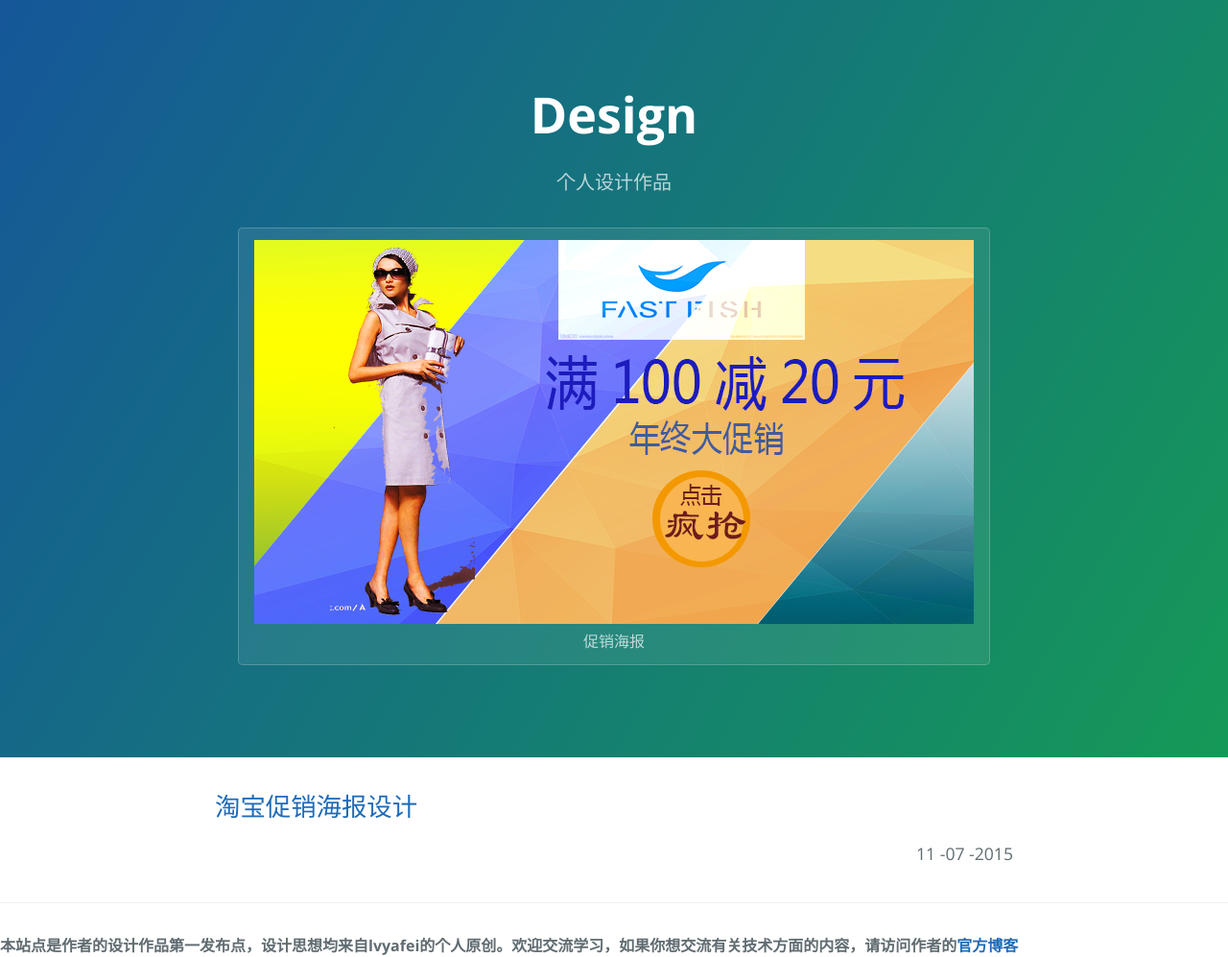
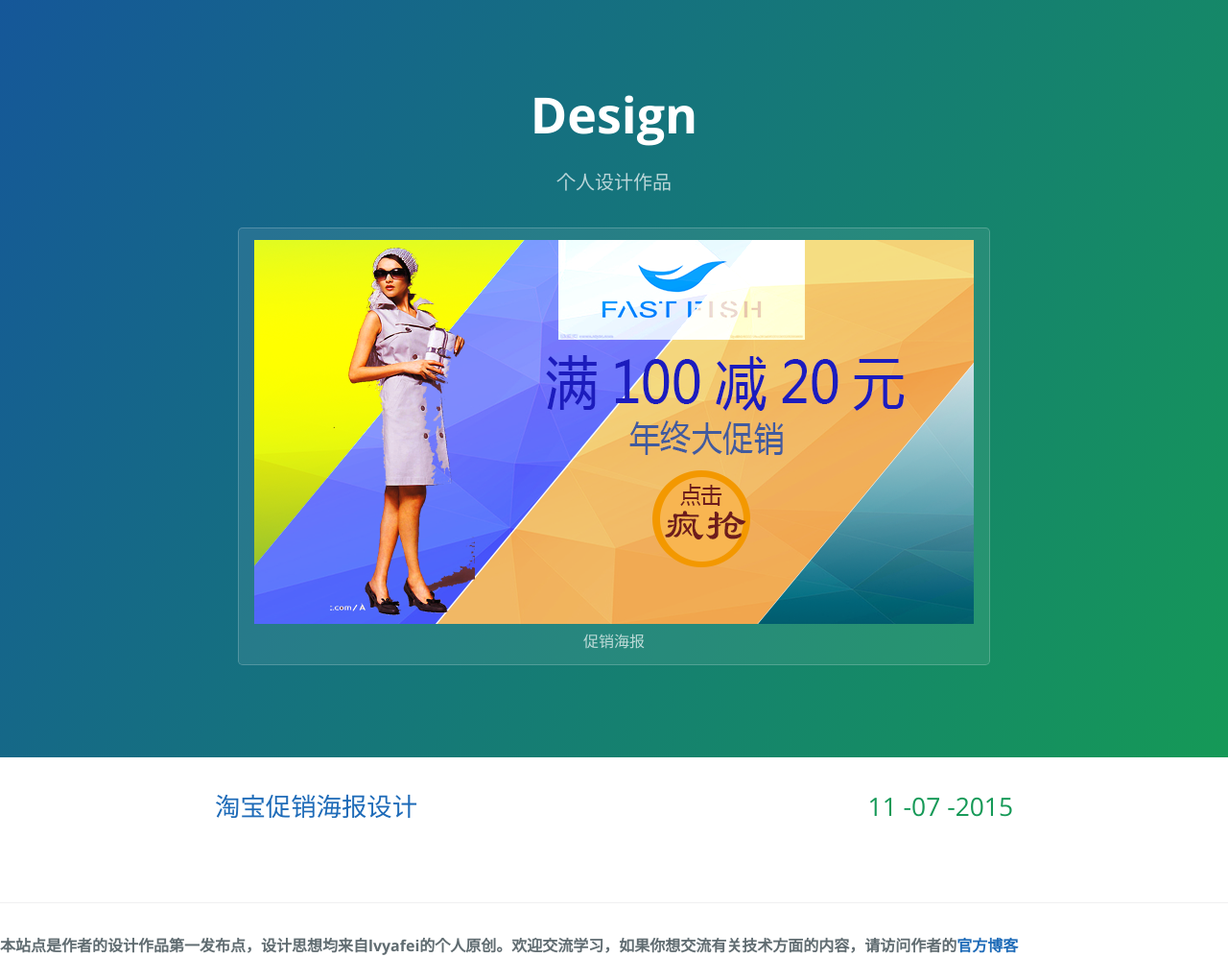
Before and after one commit to lvyafei/design, a Jekyll site: the page built from index.html, in a window 1280 px wide. Shown: the whole page at 96% size. Built offline with Jekyll 4.4.1, drawn with Linux system fonts in a browser that asks for light colours; comment, search, counter and statistics services are not loaded.

Commit message:
edit page

```diff
--- a/index.html
+++ b/index.html
@@ -18,8 +18,8 @@ published: true
           <div class="well well-lg">
             <h2>
               <a class="post-link" href="{{ post.url | prepend: site.baseurl }}">{{ post.title }}</a>
+              <span class="post-meta" style="float:right">{{ post.date | date: "%m -%d -%Y" }}</span>
             </h2>
-            <span class="post-meta" style="float:right">{{ post.date | date: "%m -%d -%Y" }}</span>
           </div>
         {% endfor %}
       </div>
```
